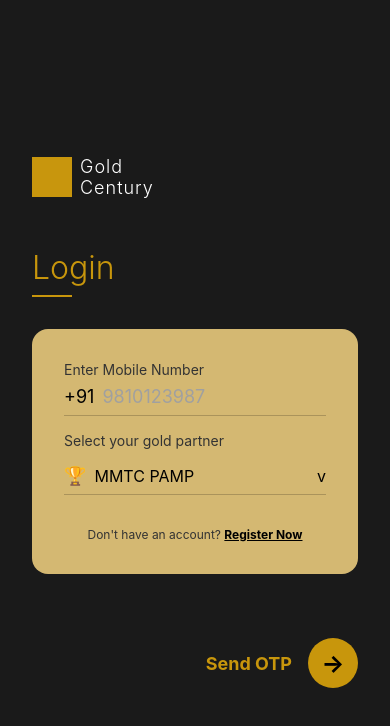
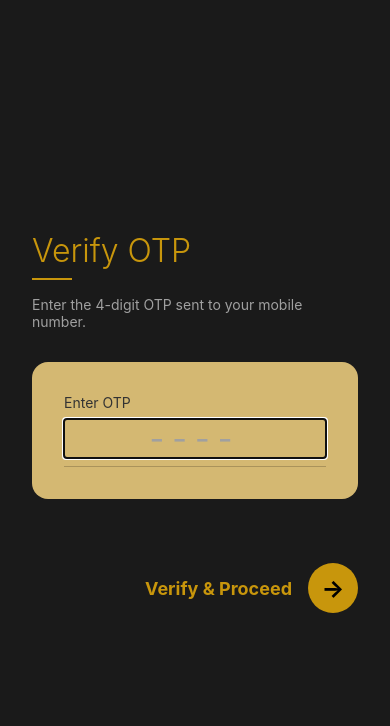
Before and after one commit to anandstephan/FintechAssignment, a React Native app: screen /Otp in a window 390 px wide. Shown: the top 726 px of the page. Built offline with nearby package versions, Linux system fonts and the light colour scheme; grey boxes are pictures that could not be loaded.

Commit message:
feat: add stack navigator with login, otp, and dashboard screens

```diff
--- a/App.tsx
+++ b/App.tsx
@@ -1,103 +1,29 @@
-import React, { useState, useEffect } from 'react';
-import { StatusBar, StyleSheet, ScrollView, View } from 'react-native';
-import { SafeAreaProvider, SafeAreaView } from 'react-native-safe-area-context';
-import { renderComponent } from './src/components/ComponentMapper';
-import { mockResponse } from './src/mock/mockData';
-import { theme } from './src/utils/theme';
+import React from 'react';
+import { NavigationContainer } from '@react-navigation/native';
+import { createNativeStackNavigator } from '@react-navigation/native-stack';
+import { SafeAreaProvider } from 'react-native-safe-area-context';
 
 import { LoginScreen } from './src/screens/LoginScreen';
+import { OtpScreen } from './src/screens/OtpScreen';
+import { DashboardScreen } from './src/screens/DashboardScreen';
+
+const Stack = createNativeStackNavigator();
 
 function App() {
-  const [screenData, setScreenData] = useState<any>(null);
-  const [isLoggedIn, setIsLoggedIn] = useState(false);
-
-  useEffect(() => {
-    // Simulate fetching data from backend
-    setTimeout(() => {
-      setScreenData(mockResponse.screen);
-    }, 500); // 500ms mock delay
-  }, []);
-
-  if (!isLoggedIn) {
-    return <LoginScreen onLogin={() => setIsLoggedIn(true)} />;
-  }
-
-  if (!screenData) {
-    return (
-      <SafeAreaProvider>
-        <SafeAreaView style={styles.container}>
-          <StatusBar barStyle="light-content" backgroundColor={theme.colors.background} />
-        </SafeAreaView>
-      </SafeAreaProvider>
-    );
-  }
-
   return (
     <SafeAreaProvider>
-      <SafeAreaView style={styles.container}>
-        <StatusBar barStyle="light-content" backgroundColor={theme.colors.background} />
-        <View style={styles.content}>
-
-        <ScrollView
-          showsVerticalScrollIndicator={false}
-          contentContainerStyle={styles.scrollContent}
+      <NavigationContainer>
+        <Stack.Navigator
+          initialRouteName="Login"
+          screenOptions={{ headerShown: false }}
         >
-          {screenData.components.map((component: any, index: number) => {
-            // Apply feature flags
-            if (component.type === 'investment_cards' && !screenData.feature_flags.show_wallet_section) {
-              return null;
-            }
-            if (component.type === 'recommended_products' && !screenData.feature_flags.show_recommendation_section) {
-              return null;
-            }
-            if (component.type === 'sticky_cta') {
-              return null;
-            }
-
-            return renderComponent(component, index, screenData.feature_flags);
-          })}
-        </ScrollView>
-        {/* Render sticky CTA separately if it exists in components */}
-        {screenData.components.map((component: any, index: number) => {
-          if (component.type === 'sticky_cta') {
-            return (
-              <View key={`sticky-${index}`} style={styles.stickyContainer}>
-                {renderComponent(component, index, screenData.feature_flags)}
-              </View>
-            );
-          }
-          return null;
-        })}
-      </View>
-    </SafeAreaView>
+          <Stack.Screen name="Login" component={LoginScreen} />
+          <Stack.Screen name="Otp" component={OtpScreen} />
+          <Stack.Screen name="Dashboard" component={DashboardScreen} />
+        </Stack.Navigator>
+      </NavigationContainer>
     </SafeAreaProvider>
   );
 }
 
-const styles = StyleSheet.create({
-  container: {
-    flex: 1,
-    backgroundColor: theme.colors.background,
-  },
-  content: {
-    flex: 1,
-    position: 'relative',
-  },
-  scrollContent: {
-    paddingBottom: 100, // Leave space for sticky CTA
-  },
-  stickyContainer: {
-    position: 'absolute',
-    bottom: 0,
-    left: 0,
-    right: 0,
-    backgroundColor: theme.colors.background,
-    paddingHorizontal: theme.spacing.m,
-    paddingTop: theme.spacing.m,
-    paddingBottom: theme.spacing.xl, // Safe area padding
-    borderTopWidth: 1,
-    borderTopColor: theme.colors.border,
-  },
-});
-
 export default App;
--- a/src/components/RecommendedProducts.tsx
+++ b/src/components/RecommendedProducts.tsx
@@ -18,13 +18,20 @@
 }
 
 export const RecommendedProducts: React.FC<RecommendedProductsProps> = ({ data }) => {
+  const [imageErrors, setImageErrors] = React.useState<Record<string, boolean>>({});
+  const fallbackImage = 'https://images.unsplash.com/photo-1610375461246-83df859d849d?auto=format&fit=crop&q=80&w=300'; // Default reliable image
+
   return (
     <View style={styles.container}>
       <Text style={styles.sectionTitle}>Recommended Products</Text>
       <ScrollView horizontal showsHorizontalScrollIndicator={false} contentContainerStyle={styles.scrollContent}>
         {data.items.map((item) => (
           <View key={item.id} style={styles.card}>
-            <Image source={{ uri: item.image }} style={styles.image} />
+            <Image
+              source={{ uri: imageErrors[item.id] ? fallbackImage : item.image }}
+              style={styles.image}
+              onError={() => setImageErrors(prev => ({ ...prev, [item.id]: true }))}
+            />
             <View style={styles.cardContent}>
               <Text style={styles.title}>{item.title}</Text>
 
--- /dev/null
+++ b/src/screens/DashboardScreen.tsx
@@ -0,0 +1,89 @@
+import React, { useState, useEffect } from 'react';
+import { StatusBar, StyleSheet, ScrollView, View } from 'react-native';
+import { SafeAreaView } from 'react-native-safe-area-context';
+import { renderComponent } from '../components/ComponentMapper';
+import { mockResponse } from '../mock/mockData';
+import { theme } from '../utils/theme';
+
+export const DashboardScreen = () => {
+  const [screenData, setScreenData] = useState<any>(null);
+
+  useEffect(() => {
+    // Simulate fetching data from backend
+    setTimeout(() => {
+      setScreenData(mockResponse.screen);
+    }, 500); // 500ms mock delay
+  }, []);
+
+  if (!screenData) {
+    return (
+      <SafeAreaView style={styles.container}>
+        <StatusBar barStyle="light-content" backgroundColor={theme.colors.background} />
+      </SafeAreaView>
+    );
+  }
+
+  return (
+    <SafeAreaView style={styles.container}>
+      <StatusBar barStyle="light-content" backgroundColor={theme.colors.background} />
+      <View style={styles.content}>
+        <ScrollView
+          showsVerticalScrollIndicator={false}
+          contentContainerStyle={styles.scrollContent}
+        >
+          {screenData.components.map((component: any, index: number) => {
+            // Apply feature flags
+            if (component.type === 'investment_cards' && !screenData.feature_flags.show_wallet_section) {
+              return null;
+            }
+            if (component.type === 'recommended_products' && !screenData.feature_flags.show_recommendation_section) {
+              return null;
+            }
+            if (component.type === 'sticky_cta') {
+              return null;
+            }
+
+            return renderComponent(component, index, screenData.feature_flags);
+          })}
+        </ScrollView>
+        {/* Render sticky CTA separately if it exists in components */}
+        {screenData.components.map((component: any, index: number) => {
+          if (component.type === 'sticky_cta') {
+            return (
+              <View key={`sticky-${index}`} style={styles.stickyContainer}>
+                {renderComponent(component, index, screenData.feature_flags)}
+              </View>
+            );
+          }
+          return null;
+        })}
+      </View>
+    </SafeAreaView>
+  );
+};
+
+const styles = StyleSheet.create({
+  container: {
+    flex: 1,
+    backgroundColor: theme.colors.background,
+  },
+  content: {
+    flex: 1,
+    position: 'relative',
+  },
+  scrollContent: {
+    paddingBottom: 100, // Leave space for sticky CTA
+  },
+  stickyContainer: {
+    position: 'absolute',
+    bottom: 0,
+    left: 0,
+    right: 0,
+    backgroundColor: theme.colors.background,
+    paddingHorizontal: theme.spacing.m,
+    paddingTop: theme.spacing.m,
+    paddingBottom: theme.spacing.xl, // Safe area padding
+    borderTopWidth: 1,
+    borderTopColor: theme.colors.border,
+  },
+});
--- a/src/screens/LoginScreen.tsx
+++ b/src/screens/LoginScreen.tsx
@@ -2,11 +2,7 @@
 import { View, Text, StyleSheet, TextInput, TouchableOpacity, SafeAreaView, KeyboardAvoidingView, Platform, Image } from 'react-native';
 import { theme } from '../utils/theme';
 
-interface LoginScreenProps {
-  onLogin: () => void;
-}
-
-export const LoginScreen: React.FC<LoginScreenProps> = ({ onLogin }) => {
+export const LoginScreen = ({ navigation }: any) => {
   const [mobile, setMobile] = useState('');
 
   return (
@@ -63,7 +59,7 @@
 
         <View style={styles.footer}>
           <Text style={styles.sendOtpText}>Send OTP</Text>
-          <TouchableOpacity style={styles.sendOtpButton} onPress={onLogin}>
+          <TouchableOpacity style={styles.sendOtpButton} onPress={() => navigation.navigate('Otp')}>
             <Text style={styles.arrowIcon}>→</Text>
           </TouchableOpacity>
         </View>
--- /dev/null
+++ b/src/screens/OtpScreen.tsx
@@ -0,0 +1,127 @@
+import React, { useState } from 'react';
+import { View, Text, StyleSheet, TextInput, TouchableOpacity, SafeAreaView, KeyboardAvoidingView, Platform } from 'react-native';
+import { theme } from '../utils/theme';
+
+export const OtpScreen = ({ navigation }: any) => {
+  const [otp, setOtp] = useState('');
+
+  const verifyOtp = () => {
+    // In a real app, verify OTP here. Then navigate to Dashboard.
+    navigation.navigate('Dashboard');
+  };
+
+  return (
+    <SafeAreaView style={styles.container}>
+      <KeyboardAvoidingView
+        style={styles.keyboardView}
+        behavior={Platform.OS === 'ios' ? 'padding' : undefined}
+      >
+        <Text style={styles.title}>Verify OTP</Text>
+        <View style={styles.titleUnderline} />
+
+        <Text style={styles.subtitle}>Enter the 4-digit OTP sent to your mobile number.</Text>
+
+        <View style={styles.card}>
+          <Text style={styles.label}>Enter OTP</Text>
+          <View style={styles.inputContainer}>
+            <TextInput
+              style={styles.input}
+              placeholder="----"
+              placeholderTextColor={theme.colors.textSecondary}
+              keyboardType="number-pad"
+              maxLength={4}
+              value={otp}
+              onChangeText={setOtp}
+              autoFocus
+            />
+          </View>
+        </View>
+
+        <View style={styles.footer}>
+          <Text style={styles.sendOtpText}>Verify & Proceed</Text>
+          <TouchableOpacity style={styles.sendOtpButton} onPress={verifyOtp}>
+            <Text style={styles.arrowIcon}>→</Text>
+          </TouchableOpacity>
+        </View>
+
+      </KeyboardAvoidingView>
+    </SafeAreaView>
+  );
+};
+
+const styles = StyleSheet.create({
+  container: {
+    flex: 1,
+    backgroundColor: theme.colors.background,
+  },
+  keyboardView: {
+    flex: 1,
+    padding: theme.spacing.xl,
+    justifyContent: 'center',
+  },
+  title: {
+    fontSize: 32,
+    color: theme.colors.primary,
+    fontWeight: '300',
+    marginBottom: 8,
+  },
+  titleUnderline: {
+    width: 40,
+    height: 2,
+    backgroundColor: theme.colors.primary,
+    marginBottom: theme.spacing.m,
+  },
+  subtitle: {
+    color: theme.colors.textSecondary,
+    fontSize: 14,
+    marginBottom: theme.spacing.xl,
+  },
+  card: {
+    backgroundColor: '#D4B872',
+    borderRadius: theme.borderRadius.l,
+    padding: theme.spacing.xl,
+    marginBottom: theme.spacing.xl,
+  },
+  label: {
+    color: '#333',
+    fontSize: 14,
+    marginBottom: theme.spacing.s,
+  },
+  inputContainer: {
+    borderBottomWidth: 1,
+    borderBottomColor: 'rgba(0,0,0,0.2)',
+    paddingBottom: theme.spacing.s,
+  },
+  input: {
+    fontSize: 32,
+    color: '#000',
+    padding: 0,
+    letterSpacing: 8,
+    textAlign: 'center',
+  },
+  footer: {
+    flexDirection: 'row',
+    justifyContent: 'flex-end',
+    alignItems: 'center',
+    marginTop: theme.spacing.xl,
+  },
+  sendOtpText: {
+    color: theme.colors.primary,
+    fontSize: 18,
+    fontWeight: 'bold',
+    marginRight: theme.spacing.m,
+  },
+  sendOtpButton: {
+    width: 50,
+    height: 50,
+    borderRadius: 25,
+    backgroundColor: theme.colors.primary,
+    justifyContent: 'center',
+    alignItems: 'center',
+  },
+  arrowIcon: {
+    color: '#000',
+    fontSize: 24,
+    fontWeight: 'bold',
+  },
+});
```
Also changed, not shown: package.json (+5 -2 lines), 1 other file (tests, documents, lock files or other folders).
